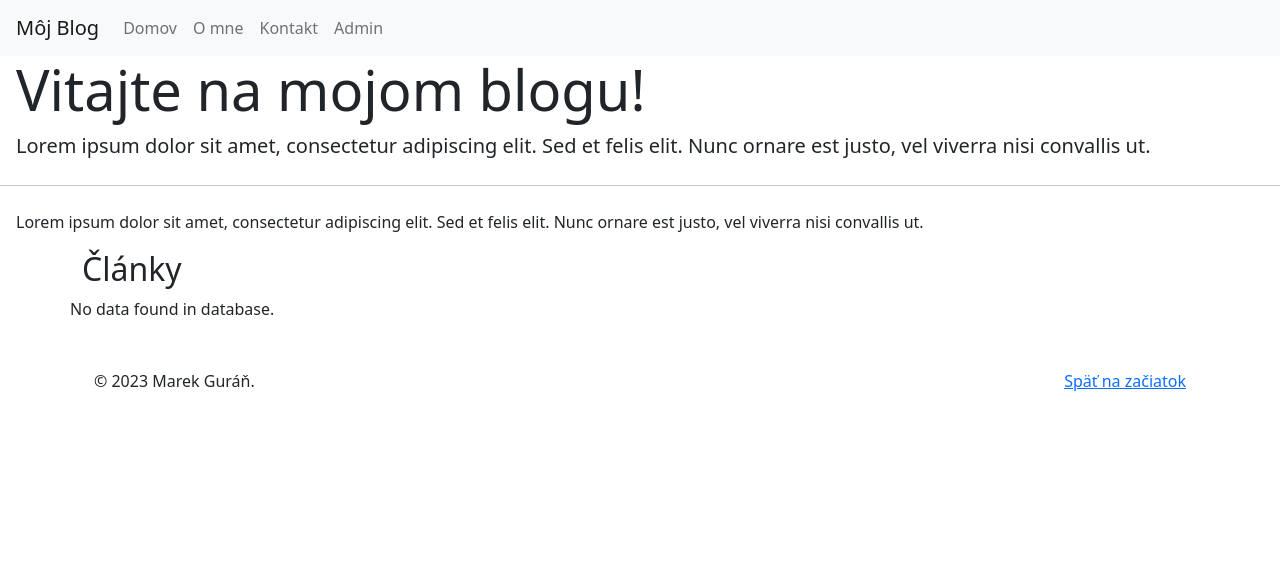
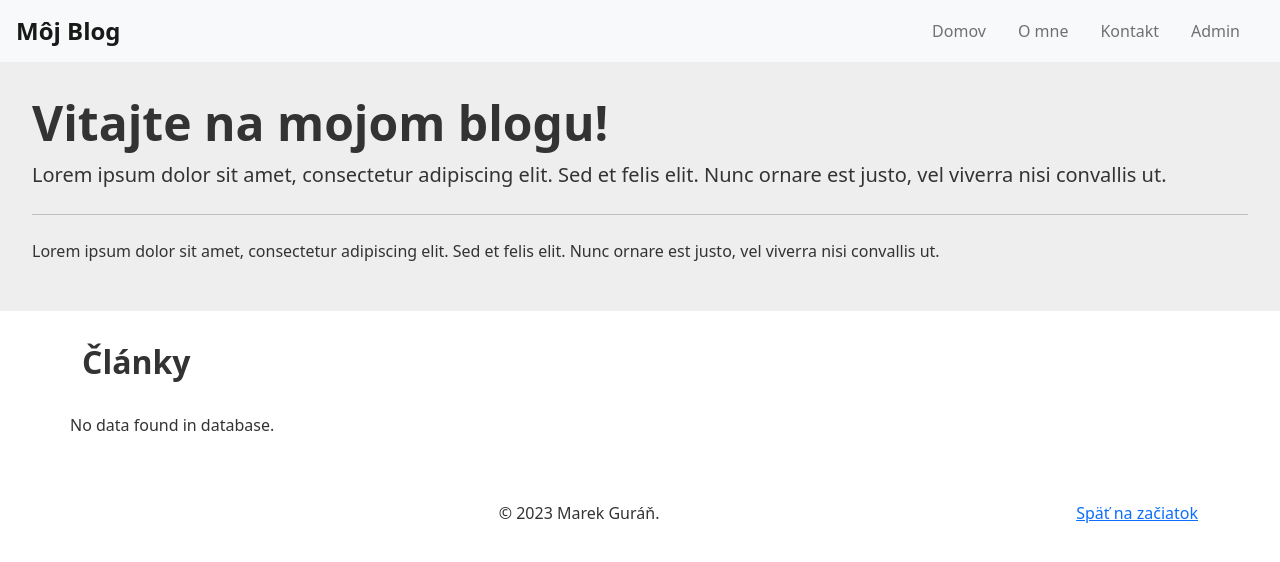
Before and after one commit to marek-guran/wd2-zaverecny-projekt, a PHP site: page / in a window 1280 px wide. Shown: the top 562 px of the page. Run offline with PHP 8.4, Linux system fonts and the light colour scheme; data that the repository does not hold is empty.

Commit message:
malé zmeny

```diff
--- a/css/style.css
+++ b/css/style.css
@@ -1,3 +1,93 @@
-.vlavo {
-    margin-left: 1rem!important;
- }
+/* Set background and text colors */
+body {
+    background-color: #fff;
+    color: #333;
+}
+
+/* Style the navigation menu */
+nav {
+    background-color: #eee;
+    padding: 1rem;
+}
+
+.navbar-brand {
+    color: #333;
+    font-weight: bold;
+    font-size: 1.5rem;
+}
+
+.navbar-nav {
+    margin-left: auto;
+}
+
+.nav-item {
+    margin-right: 1rem;
+}
+
+.nav-link {
+    color: #333;
+}
+
+/* Style the banner */
+.jumbotron {
+    background-color: #eee;
+    padding: 2rem;
+}
+
+.display-4 {
+    font-size: 3rem;
+    font-weight: bold;
+}
+
+.lead {
+    font-size: 1.25rem;
+}
+
+hr {
+    border-top: 1px solid #333;
+}
+
+/* Style the posts section */
+section {
+    margin-top: 2rem;
+}
+
+h2 {
+    font-size: 2rem;
+    font-weight: bold;
+    margin-bottom: 2rem;
+}
+
+.card {
+    border: 1px solid #ccc;
+    margin-bottom: 2rem;
+}
+
+.card-img-top {
+    height: 15rem;
+    object-fit: cover;
+}
+
+.card-title {
+    font-size: 1.5rem;
+    font-weight: bold;
+    margin-bottom: 1rem;
+}
+
+.btn {
+    color: #333;
+    background-color: #eee;
+    border: 1px solid #ccc;
+}
+
+/* Style the footer */
+footer {
+    padding-top: 1rem;
+    padding-bottom: 1rem;
+    margin-top: 2rem;
+    text-align: center;
+}
+
+.float-end {
+    float: right;
+}
--- a/index.php
+++ b/index.php
@@ -1,5 +1,6 @@
 <!DOCTYPE html>
 <html lang="en">
+
 <head>
     <meta charset="UTF-8">
     <meta name="viewport" content="width=device-width, initial-scale=1">
@@ -7,11 +8,13 @@
     <link rel="stylesheet" href="https://cdn.jsdelivr.net/npm/bootstrap@5.1.0/dist/css/bootstrap.min.css">
     <link rel="stylesheet" href="css/style.css">
 </head>
+
 <body>
     <!-- Navigation Menu -->
     <nav class="navbar navbar-expand-lg navbar-light bg-light">
-         <a class="navbar-brand vlavo" href="#">Môj Blog</a>
-         <button class="navbar-toggler" type="button" data-bs-toggle="collapse" data-bs-target="#navbarNav" aria-controls="navbarNav" aria-expanded="false" aria-label="Toggle navigation">
+        <a class="navbar-brand " href="#">Môj Blog</a>
+        <button class="navbar-toggler" type="button" data-bs-toggle="collapse" data-bs-target="#navbarNav"
+            aria-controls="navbarNav" aria-expanded="false" aria-label="Toggle navigation">
             <span class="navbar-toggler-icon"></span>
         </button>
         <div class="collapse navbar-collapse" id="navbarNav">
@@ -33,11 +36,12 @@
     </nav>
     <!-- Banner -->
     <div class="jumbotron">
-         <h1 class="display-4 vlavo">Vitajte na mojom blogu!</h1>
-         <p class="lead vlavo">Lorem ipsum dolor sit amet, consectetur adipiscing elit. Sed et felis elit. Nunc ornare est
+        <h1 class="display-4 ">Vitajte na mojom blogu!</h1>
+        <p class="lead ">Lorem ipsum dolor sit amet, consectetur adipiscing elit. Sed et felis elit. Nunc ornare est
             justo, vel viverra nisi convallis ut.</p>
         <hr class="my-4">
-         <p class="vlavo">Lorem ipsum dolor sit amet, consectetur adipiscing elit. Sed et felis elit. Nunc ornare est justo, vel
+        <p class="">Lorem ipsum dolor sit amet, consectetur adipiscing elit. Sed et felis elit. Nunc ornare est justo,
+            vel
             viverra nisi convallis ut.</p>
     </div>
     <div class="container">
@@ -90,12 +94,14 @@
                 ?>
             </div>
         </section>
-         <!-- Footer -->
+    </div>
     <footer class="container mt-5">
         <p class="float-end"><a href="#">Späť na začiatok</a></p>
-            <p>&copy; <?php echo date("Y"); ?> Marek Guráň.</p>
+        <p>&copy;
+            <?php echo date("Y"); ?> Marek Guráň.
+        </p>
     </footer>
-      </div>
     <script src="https://cdn.jsdelivr.net/npm/bootstrap@5.1.0/dist/js/bootstrap.bundle.min.js"></script>
 </body>
+
 </html>
```
Lines whose indentation alone changed are shown as unchanged.
